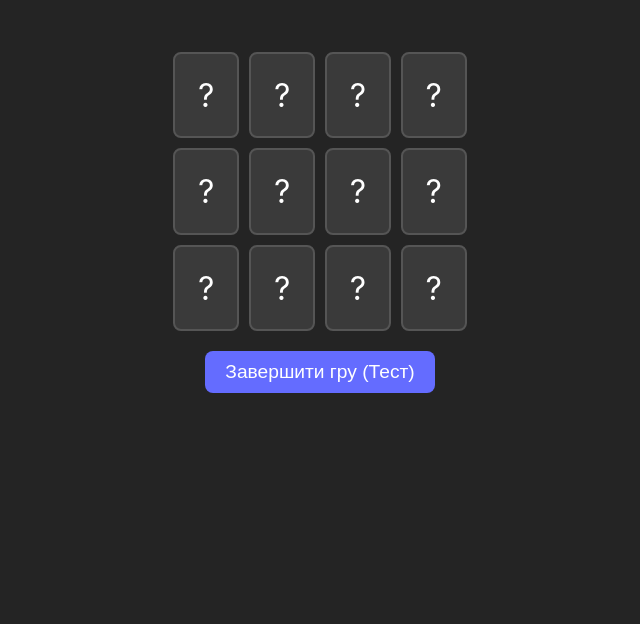
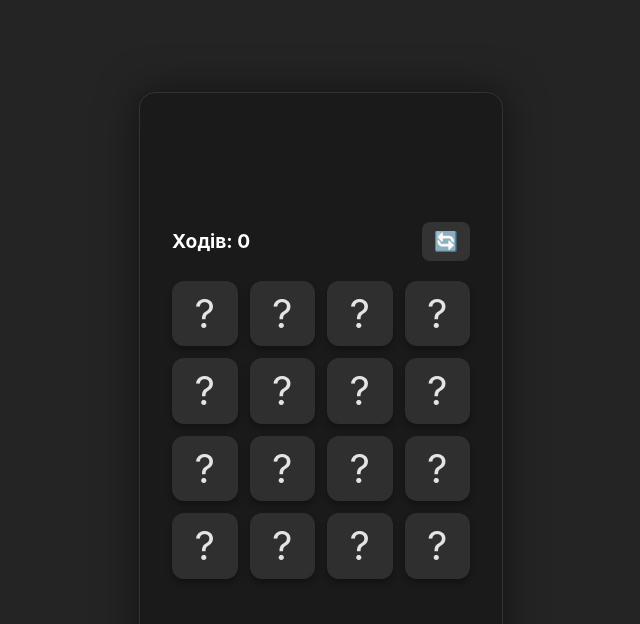
Before and after one commit to Andrii-O-Ivanov/memory-cards, a React (Vite) app: page / in a window 1280 px wide. Both pictures are taken after a click on the button "Почати гру". Shown: the top 624 px of the page, without its empty margins (352-992 px from the left). Built offline with nearby package versions, Linux system fonts and the light colour scheme.

Commit message:
Lab 2 completed

```diff
--- a/src/components/Card.jsx
+++ b/src/components/Card.jsx
@@ -1,10 +1,19 @@
 import React from 'react';
+import '../index.css';
 
-const Card = () => {
+const Card = ({ item, isFlipped, isMatched, onClick }) => {
+
+    // Показуємо картинку, якщо картка перевернута АБО вже знайдена
+    const showContent = isFlipped || isMatched;
+
     return (
-        <div className="card">
+        <div
+            className={`card ${isFlipped ? 'flipped' : ''} ${isMatched ? 'matched' : ''}`}
+            onClick={onClick}
+        >
             <div className="card-content">
-                ?
+                {/* Якщо showContent true - показуємо картинку, інакше - знак питання */}
+                {showContent ? item.emoji : '?'}
             </div>
         </div>
     );
--- /dev/null
+++ b/src/hooks/useGame.js
@@ -0,0 +1,73 @@
+import { useState, useEffect } from 'react';
+
+const EMOJIS = ['💻', '🖥️', '💾', '🖱️', '🔋', '📱', '📡', '🕹️'];
+
+export const useGame = () => {
+    const [cards, setCards] = useState([]);
+    const [flippedCards, setFlippedCards] = useState([]); // ID відкритих карток (макс 2)
+    const [matchedCards, setMatchedCards] = useState([]); // ID вже знайдених пар
+    const [isGameFinished, setIsGameFinished] = useState(false);
+    const [moves, setMoves] = useState(0);
+
+    const startGame = () => {
+        // Створюємо пари карток та перемішуємо масив
+        const shuffledCards = [...EMOJIS, ...EMOJIS]
+            .sort(() => Math.random() - 0.5)
+            .map((emoji, index) => ({ id: index, emoji }));
+
+        setCards(shuffledCards);
+        setFlippedCards([]);
+        setMatchedCards([]);
+        setMoves(0);
+        setIsGameFinished(false);
+    };
+
+    const handleCardClick = (id) => {
+        // Блокуємо клік, якщо вже відкрито дві картки або клікнули на ту ж саму
+        if (flippedCards.length === 2 || flippedCards.includes(id) || matchedCards.includes(id)) {
+            return;
+        }
+
+        const newFlipped = [...flippedCards, id];
+        setFlippedCards(newFlipped);
+
+        // Логіка перевірки пари
+        if (newFlipped.length === 2) {
+            setMoves((prev) => prev + 1);
+            const firstCard = cards.find(card => card.id === newFlipped[0]);
+            const secondCard = cards.find(card => card.id === newFlipped[1]);
+
+            if (firstCard.emoji === secondCard.emoji) {
+                // Пара співпала - зберігаємо в matched
+                setMatchedCards((prev) => [...prev, firstCard.id, secondCard.id]);
+                setFlippedCards([]);
+            } else {
+                // Не вгадав - закриваємо через секунду
+                setTimeout(() => {
+                    setFlippedCards([]);
+                }, 1000);
+            }
+        }
+    };
+
+    // Перевіряємо, чи всі пари знайдено
+    useEffect(() => {
+        if (cards.length > 0 && matchedCards.length === cards.length) {
+            setIsGameFinished(true);
+        }
+    }, [matchedCards, cards]);
+
+    useEffect(() => {
+        startGame();
+    }, []);
+
+    return {
+        cards,
+        flippedCards,
+        matchedCards,
+        handleCardClick,
+        isGameFinished,
+        moves,
+        restartGame: startGame
+    };
+};
--- a/src/index.css
+++ b/src/index.css
@@ -1,59 +1,145 @@
 :root {
-  font-family: Inter, system-ui, sans-serif;
+  font-family: Inter, system-ui, Avenir, Helvetica, Arial, sans-serif;
   background-color: #242424;
-  color: white;
-  text-align: center;
+  color: rgba(255, 255, 255, 0.87);
+  display: flex;
+  justify-content: center;
+  align-items: center;
+  min-height: 100vh;
+  margin: 0;
 }
 
 body {
-  margin: 0;
   display: flex;
   justify-content: center;
-  min-height: 100vh;
+  margin: 0;
+  width: 100%;
 }
 
 .app {
+  width: 100%;
+  max-width: 480px;
+  background-color: #1a1a1a;
   padding: 2rem;
+  border-radius: 16px;
+  box-shadow: 0 0 40px rgba(0, 0, 0, 0.5);
+  border: 1px solid #333;
+
+  height: 550px;
+  display: flex;
+  flex-direction: column;
+  justify-content: center;
+  position: relative;
+}
+
+.page {
+  display: flex;
+  flex-direction: column;
+  align-items: center;
+  justify-content: center;
   width: 100%;
-  max-width: 600px;
+  height: 100%;
 }
+
+
+h1 {
+  font-size: 2.5em;
+  margin-bottom: 0.5em;
+  color: #646cff;
+}
+
+p {
+  font-size: 1.2em;
+  margin-bottom: 2em;
+  color: #aaa;
+}
+
 
 button {
   background-color: #646cff;
   color: white;
   border: none;
-  padding: 10px 20px;
+  padding: 12px 30px;
   font-size: 1.2em;
+  font-weight: bold;
   border-radius: 8px;
   cursor: pointer;
-  transition: 0.3s;
+  transition: all 0.2s;
+  box-shadow: 0 4px 15px rgba(100, 108, 255, 0.4);
 }
 
 button:hover {
   background-color: #535bf2;
+  transform: translateY(-2px);
+  box-shadow: 0 6px 20px rgba(100, 108, 255, 0.6);
 }
 
-/* Сітка для карток */
+
 .grid {
   display: grid;
-  grid-template-columns: repeat(4, 1fr); /* 4 колонки */
-  gap: 10px;
-  margin-top: 20px;
+  grid-template-columns: repeat(4, 1fr);
+  gap: 12px;
+  width: 100%;
 }
 
-/* Картка */
 .card {
-  aspect-ratio: 3/4;
-  background-color: #3a3a3a;
-  border: 2px solid #555;
-  border-radius: 8px;
+  aspect-ratio: 1;
+  background-color: #2f2f2f;
+  border-radius: 12px;
   display: flex;
   justify-content: center;
   align-items: center;
-  font-size: 2em;
+  font-size: 2.5em;
   cursor: pointer;
+  transition: all 0.3s cubic-bezier(0.25, 0.8, 0.25, 1);
+  box-shadow: 0 4px 6px rgba(0,0,0,0.3);
+  user-select: none;
 }
 
 .card:hover {
-  border-color: #646cff;
+  transform: translateY(-4px);
+  background-color: #383838;
+  box-shadow: 0 8px 12px rgba(0,0,0,0.4);
 }
+
+
+.card.flipped {
+  background-color: #646cff;
+  transform: rotateY(180deg);
+  box-shadow: 0 0 15px rgba(100, 108, 255, 0.5);
+}
+
+.card.matched {
+  background-color: #4caf50;
+  opacity: 0.5;
+  transform: scale(0.95);
+  cursor: default;
+}
+
+.card-content {
+  pointer-events: none;
+}
+
+/* Header Info */
+
+.game-info {
+  display: flex;
+  justify-content: space-between;
+  align-items: center;
+  width: 100%;
+  margin-bottom: 20px;
+  font-size: 1.2em;
+  font-weight: bold;
+  color: #fff;
+}
+
+.restart-btn {
+  padding: 8px 12px;
+  font-size: 1em;
+  background-color: #333;
+  box-shadow: none;
+}
+
+.restart-btn:hover {
+  background-color: #444;
+}
--- a/src/pages/GamePage.jsx
+++ b/src/pages/GamePage.jsx
@@ -1,20 +1,42 @@
-import React from 'react';
+import React, { useEffect } from 'react';
 import Card from '../components/Card';
+import { useGame } from '../hooks/useGame';
+            <h1>Memory Cards</h1>
+const GamePage = ({ onFinish }) => {
+    const {
+        cards,
+        flippedCards,
+        matchedCards,
+        handleCardClick,
+        isGameFinished,
+        moves,
+        restartGame
+    } = useGame();
 
-const GamePage = ({ onFinish }) => {
-    // Просто масив із 12 цифр, щоб намалювати сітку карток (заглушка)
-    const cards = Array.from({ length: 12 }, (_, i) => i);
+    useEffect(() => {
+        if (isGameFinished) {
+            setTimeout(() => onFinish(moves), 1000);
+        }
+    }, [isGameFinished, onFinish, moves]);
 
     return (
         <div className="page">
+            <div className="game-info">
+                <span>Ходів: {moves}</span>
+                <button onClick={restartGame} className="restart-btn">🔄</button>
+            </div>
+
             <div className="grid">
-                {cards.map((item) => (
-                    <Card key={item} />
+                {cards.map((card) => (
+                    <Card
+                        key={card.id}
+                        item={card}
+                        isFlipped={flippedCards.includes(card.id)}
+                        isMatched={matchedCards.includes(card.id)}
+                        onClick={() => handleCardClick(card.id)}
+                    />
                 ))}
             </div>
-            <button onClick={onFinish} style={{ marginTop: '20px' }}>
-                Завершити гру (Тест)
-            </button>
         </div>
     );
 };
--- a/src/pages/ResultsPage.jsx
+++ b/src/pages/ResultsPage.jsx
@@ -3,7 +3,7 @@ import React from 'react';
 const ResultsPage = ({ onRestart }) => {
     return (
         <div className="page">
-            <h2>Вітаємо!</h2>
+            <h2>Вітаю!</h2>
             <p>Ти знайшов усі пари!</p>
             <button onClick={onRestart}>Спробувати ще</button>
         </div>
```
